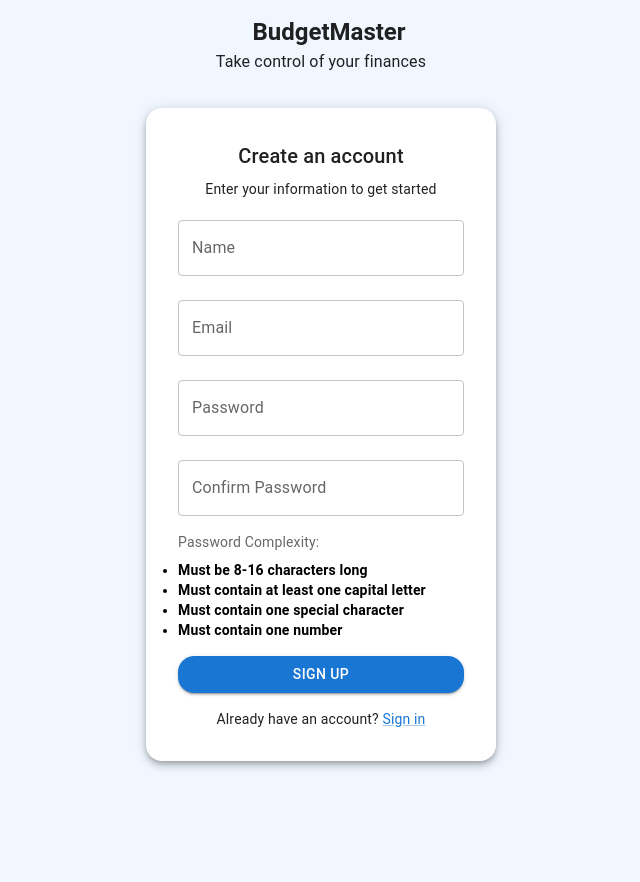
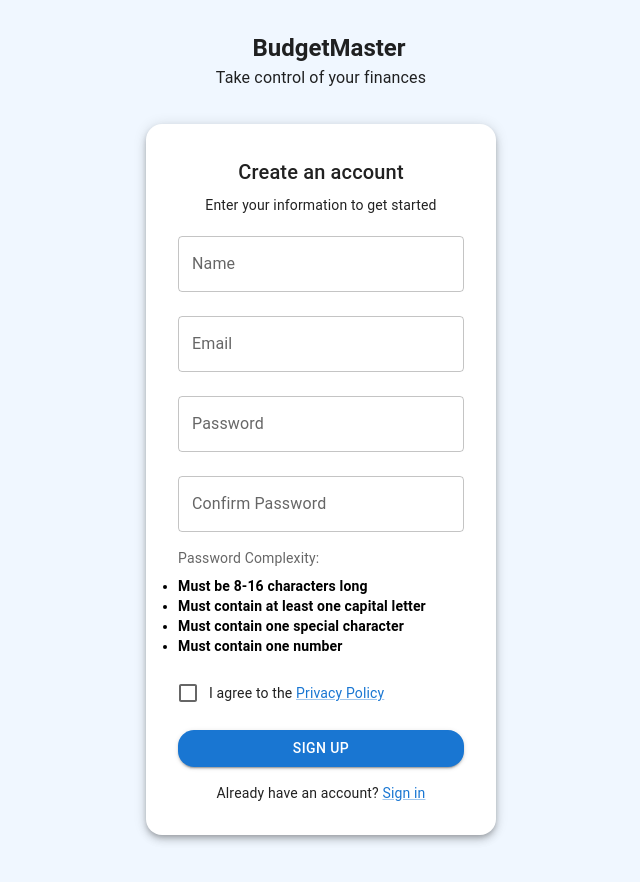
Before and after one commit to Soesh-Cooray/Production, a React (Create React App) app in the folder Frontend/: page /signup in a window 1280 px wide. Shown: the top 882 px of the page, without its empty margins (319-959 px from the left). Before the commit the page ends 801 px from the top, so only its background shows below. Built offline with nearby package versions, Linux system fonts and the light colour scheme; no server answers; some icons are missing.

Commit message:
Added a privacy policy to the signup page

```diff
--- a/Frontend/src/components/signup.js
+++ b/Frontend/src/components/signup.js
@@ -1,5 +1,9 @@
 import React, { useState } from 'react';
-import { Box, Card, TextField, Button, Typography, Link } from '@mui/material';
+import {
+    Box, Card, TextField, Button, Typography, Link,
+    Checkbox, FormControlLabel, Dialog, DialogTitle,
+    DialogContent, DialogContentText, DialogActions
+} from '@mui/material';
 import AttachMoneyIcon from '@mui/icons-material/AttachMoney';
 import axios from 'axios';
 import { API_BASE } from '../api';
@@ -14,6 +18,11 @@ function SignUpPage() {
     const [confirmPasswordError, setConfirmPasswordError] = useState('');
     const [successMessage, setSuccessMessage] = useState('');
     const [errorMessage, setErrorMessage] = useState('');
+
+    // Privacy Policy State
+    const [agreedToPolicy, setAgreedToPolicy] = useState(false);
+    const [privacyPolicyOpen, setPrivacyPolicyOpen] = useState(false);
+
     const navigate = useNavigate();
 
     const validatePassword = (password) => {
@@ -40,6 +49,7 @@ function SignUpPage() {
         const passwordErrorMessage = validatePassword(password);
         setPasswordError(passwordErrorMessage);
         setConfirmPasswordError("");
+        setErrorMessage("");
 
         if (passwordErrorMessage) {
             return;
@@ -47,6 +57,11 @@ function SignUpPage() {
 
         if (password !== confirmPassword) {
             setConfirmPasswordError("Passwords do not match.");
+            return;
+        }
+
+        if (!agreedToPolicy) {
+            setErrorMessage("You must agree to the Privacy Policy to create an account.");
             return;
         }
 
@@ -94,6 +109,7 @@ function SignUpPage() {
                 justifyContent: 'center',
                 minHeight: '100vh',
                 backgroundColor: '#f0f7ff',
+                padding: 2
             }}
         >
             {/* Logo and Title */}
@@ -108,7 +124,7 @@ function SignUpPage() {
             </Box>
 
             {/* Sign-up Form  */}
-            <Card sx={{ padding: 4, width: '350px', borderRadius: 4, marginBottom:5 }} elevation={5}>
+            <Card sx={{ padding: 4, width: '350px', borderRadius: 4, marginBottom: 5 }} elevation={5}>
                 {successMessage && (
                     <Typography variant="body2" color="success" gutterBottom textAlign="center">
                         {successMessage}
@@ -152,12 +168,39 @@ function SignUpPage() {
                 </Typography>
                 <Typography variant="body2" color="black" textAlign="left" mt={1} sx={{ fontWeight: 'bold' }}>
                     <ul>
-                    <li>Must be 8-16 characters long </li>
-                    <li>Must contain at least one capital letter </li>
-                    <li>Must contain one special character</li>
-                    <li>Must contain one number</li>
+                        <li>Must be 8-16 characters long </li>
+                        <li>Must contain at least one capital letter </li>
+                        <li>Must contain one special character</li>
+                        <li>Must contain one number</li>
                     </ul>
                 </Typography>
+
+                {/* Privacy Policy Checkbox */}
+                <Box sx={{ mt: 2, display: 'flex', alignItems: 'center' }}>
+                    <FormControlLabel
+                        control={
+                            <Checkbox
+                                checked={agreedToPolicy}
+                                onChange={(e) => setAgreedToPolicy(e.target.checked)}
+                                color="primary"
+                            />
+                        }
+                        label={
+                            <Typography variant="body2">
+                                I agree to the{' '}
+                                <Link
+                                    component="button"
+                                    variant="body2"
+                                    onClick={() => setPrivacyPolicyOpen(true)}
+                                    sx={{ verticalAlign: 'baseline' }}
+                                >
+                                    Privacy Policy
+                                </Link>
+                            </Typography>
+                        }
+                    />
+                </Box>
+
                 <Button variant="contained" fullWidth sx={{ marginTop: 2, borderRadius: 4 }} onClick={handleSignUp}>
                     Sign Up
                 </Button>
@@ -165,6 +208,73 @@ function SignUpPage() {
                     Already have an account? <Link href="/signin">Sign in</Link>
                 </Typography>
             </Card>
+
+            {/* Privacy Policy Modal */}
+            <Dialog
+                open={privacyPolicyOpen}
+                onClose={() => setPrivacyPolicyOpen(false)}
+                scroll="paper"
+                aria-labelledby="privacy-policy-title"
+                aria-describedby="privacy-policy-description"
+            >
+                <DialogTitle id="privacy-policy-title">Privacy Policy</DialogTitle>
+                <DialogContent dividers>
+                    <DialogContentText id="privacy-policy-description" tabIndex={-1}>
+                        <Typography variant="h6" gutterBottom>1. Introduction</Typography>
+                        <Typography paragraph>
+                            Welcome to BudgetMaster. We are committed to protecting your personal information and your right to privacy.
+                            This Privacy Policy explains what information we collect, how we use it, and your rights in relation to it.
+                        </Typography>
+
+                        <Typography variant="h6" gutterBottom>2. Information We Collect</Typography>
+                        <Typography paragraph>
+                            We collect personal information that you voluntarily provide to us when you register on the application,
+                            such as your name, email address, and password. We also store the financial data you input, including
+                            budgets, transaction details, and categories.
+                        </Typography>
+
+                        <Typography variant="h6" gutterBottom>3. How We Use Your Information</Typography>
+                        <Typography paragraph>
+                            We use your personal information to create and manage your account. Your financial data is used solely
+                            to provide you with budgeting and expense tracking features. We do not sell your personal or financial
+                            data to third parties.
+                        </Typography>
+
+                        <Typography variant="h6" gutterBottom>4. Data Security</Typography>
+                        <Typography paragraph>
+                            We implement appropriate technical and organizational security measures designed to protect the security
+                            of any personal information we process. However, please also remember that we cannot guarantee that
+                            the internet itself is 100% secure.
+                        </Typography>
+
+                        <Typography variant="h6" gutterBottom>5. Your Rights</Typography>
+                        <Typography paragraph>
+                            You have the right to review, change, or terminate your account at any time. If you wish to delete your
+                            account and all associated data, please contact our support team.
+                        </Typography>
+
+                        <Typography variant="h6" gutterBottom>6. Contact Us</Typography>
+                        <Typography paragraph>
+                            If you have questions or comments about this policy, you may email us at support@budgetmaster.com.
+                        </Typography>
+                    </DialogContentText>
+                </DialogContent>
+                <DialogActions>
+                    <Button onClick={() => setPrivacyPolicyOpen(false)} color="primary">
+                        Close
+                    </Button>
+                    <Button
+                        onClick={() => {
+                            setAgreedToPolicy(true);
+                            setPrivacyPolicyOpen(false);
+                        }}
+                        color="primary"
+                        variant="contained"
+                    >
+                        I Agree
+                    </Button>
+                </DialogActions>
+            </Dialog>
         </Box>
     );
 }
```
